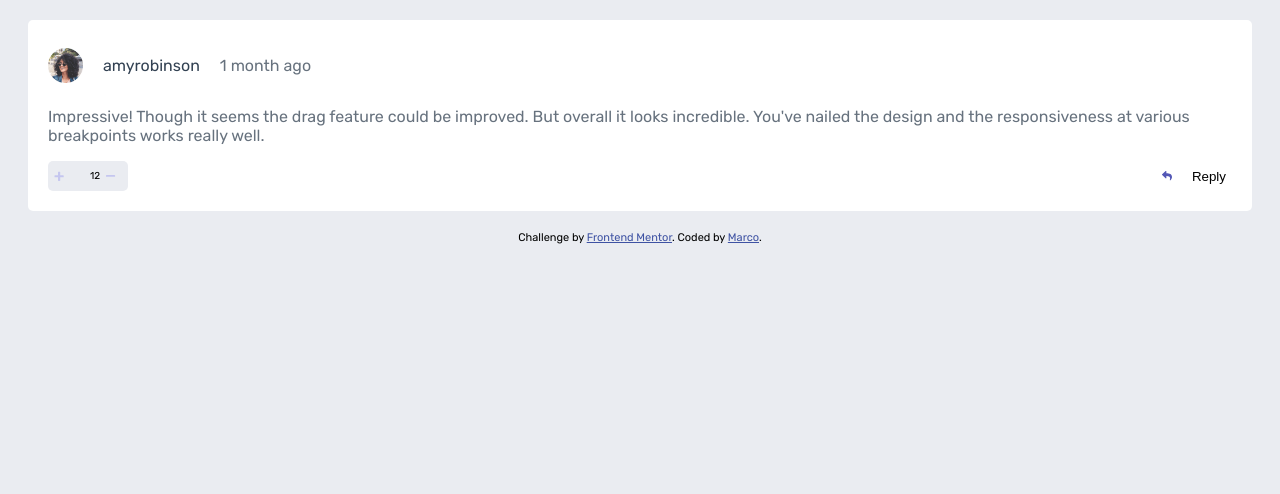
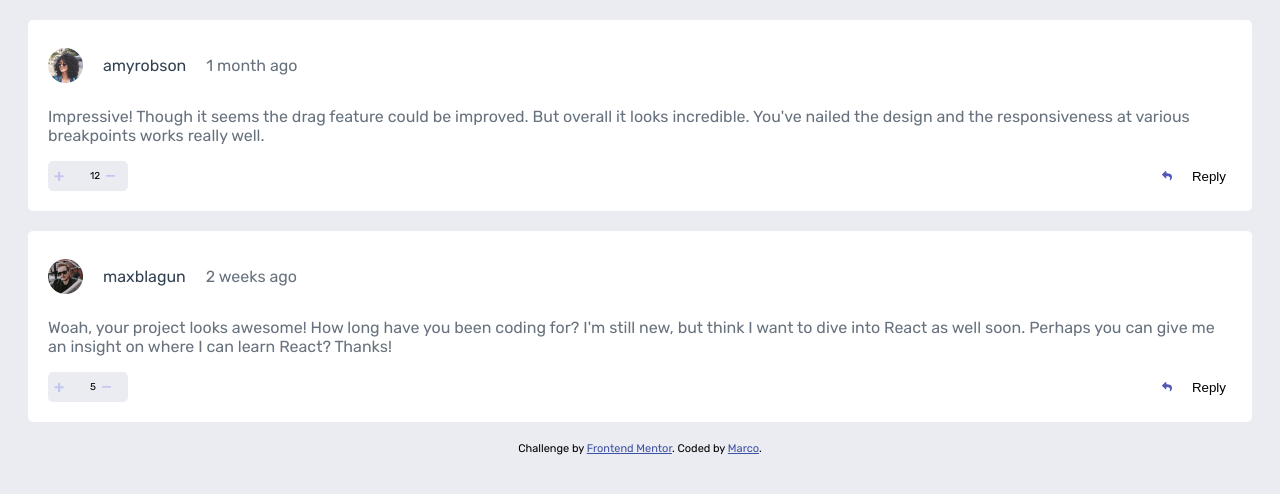
Before and after one commit to MarcoJul/Interactive-Comment-Section, a plain HTML site: page index.html in a window 1280 px wide. Drawn offline with Linux system fonts and the light colour scheme.

Commit message:
feat: fetch and rendering of comments array

```diff
--- a/app/js/app.js
+++ b/app/js/app.js
@@ -1,11 +1,85 @@
 "use strict";
 
-console.log("Begin");
+////////ELEMENTS
+
+const commentSection = document.querySelector(".comments");
 
 const fetchData = async () => {
-  const response = await fetch("../data.json");
-  const data = await response.json();
-  console.log(data);
+  try {
+    const response = await fetch("../data.json");
+    const data = await response.json();
+
+    return data;
+  } catch (error) {
+    console.log(error);
+  }
 };
 
-fetchData();
+const loadComments = async () => {
+  const data = await fetchData();
+  if (data.comments) {
+    const comments = data.comments;
+    comments.forEach((comment) => {
+      let html = `<div class="comment-box">
+    <div class="user-box">
+    <img
+    src=${comment.user.image.png}
+    alt="profile-pic-${comment.user.username}"
+    />
+    <p class="username">${comment.user.username}</p>
+    <p class="time">${comment.createdAt}</p>
+    </div>
+    <p class="text">
+    ${comment.content}
+    </p>
+    <div class="action">
+    <div class="vote-box">
+    <button>
+    <img src="images/icon-plus.svg" class="vote-button" />
+    </button>
+    <span>${comment.score}</span>
+    <button><img src="images/icon-minus.svg" /></button>
+    </div>
+    <button><img src="images/icon-reply.svg" />Reply</button>
+    </div>
+    </div>
+    <div class="replies"></div>`;
+
+      commentSection.insertAdjacentHTML("beforebegin", html);
+
+      const replySection = document.querySelector(".replies");
+      console.log(replySection);
+
+      if (comment.replies !== []) {
+        const replies = comment.replies;
+        console.log(replies);
+        let replyHtml = `<div class="comment-box">
+        <div class="user-box">
+        <img
+        src=${comment.user.image.png}
+        alt="profile-pic-${comment.user.username}"
+        />
+        <p class="username">${comment.user.username}</p>
+        <p class="time">${comment.createdAt}</p>
+        </div>
+        <p class="text">
+        ${comment.content}
+        </p>
+        <div class="action">
+        <div class="vote-box">
+        <button>
+        <img src="images/icon-plus.svg" class="vote-button" />
+        </button>
+        <span>${comment.score}</span>
+        <button><img src="images/icon-minus.svg" /></button>
+        </div>
+        <button><img src="images/icon-reply.svg" />Reply</button>
+        </div>
+        </div>
+        <div class="replies"></div>`;
+      }
+    });
+  }
+};
+
+loadComments();
--- a/app/scss/_comment.scss
+++ b/app/scss/_comment.scss
@@ -52,6 +52,7 @@
     align-items: center;
     background-color: transparent;
     border: none;
+
     img {
       width: 1rem;
     }
--- a/index.html
+++ b/index.html
@@ -36,33 +36,7 @@
   <body>
     <section class="section">
       <div class="container">
-        <div class="comments">
-          <div class="comment-box">
-            <div class="user-box">
-              <img
-                src="./images/avatars/image-amyrobson.png"
-                alt="profile-pic-amy-robinson"
-              />
-              <p class="username">amyrobinson</p>
-              <p class="time">1 month ago</p>
-            </div>
-            <p class="text">
-              Impressive! Though it seems the drag feature could be improved.
-              But overall it looks incredible. You've nailed the design and the
-              responsiveness at various breakpoints works really well.
-            </p>
-            <div class="action">
-              <div class="vote-box">
-                <button>
-                  <img src="images/icon-plus.svg" class="vote-button" />
-                </button>
-                <span>12</span>
-                <button><img src="images/icon-minus.svg" /></button>
-              </div>
-              <button><img src="images/icon-reply.svg" />Reply</button>
-            </div>
-          </div>
-        </div>
+        <div class="comments"></div>
       </div>
     </section>
     <!-- Pull dynamic content from the data.json file -->
```
Also changed, not shown: 3 other files.
